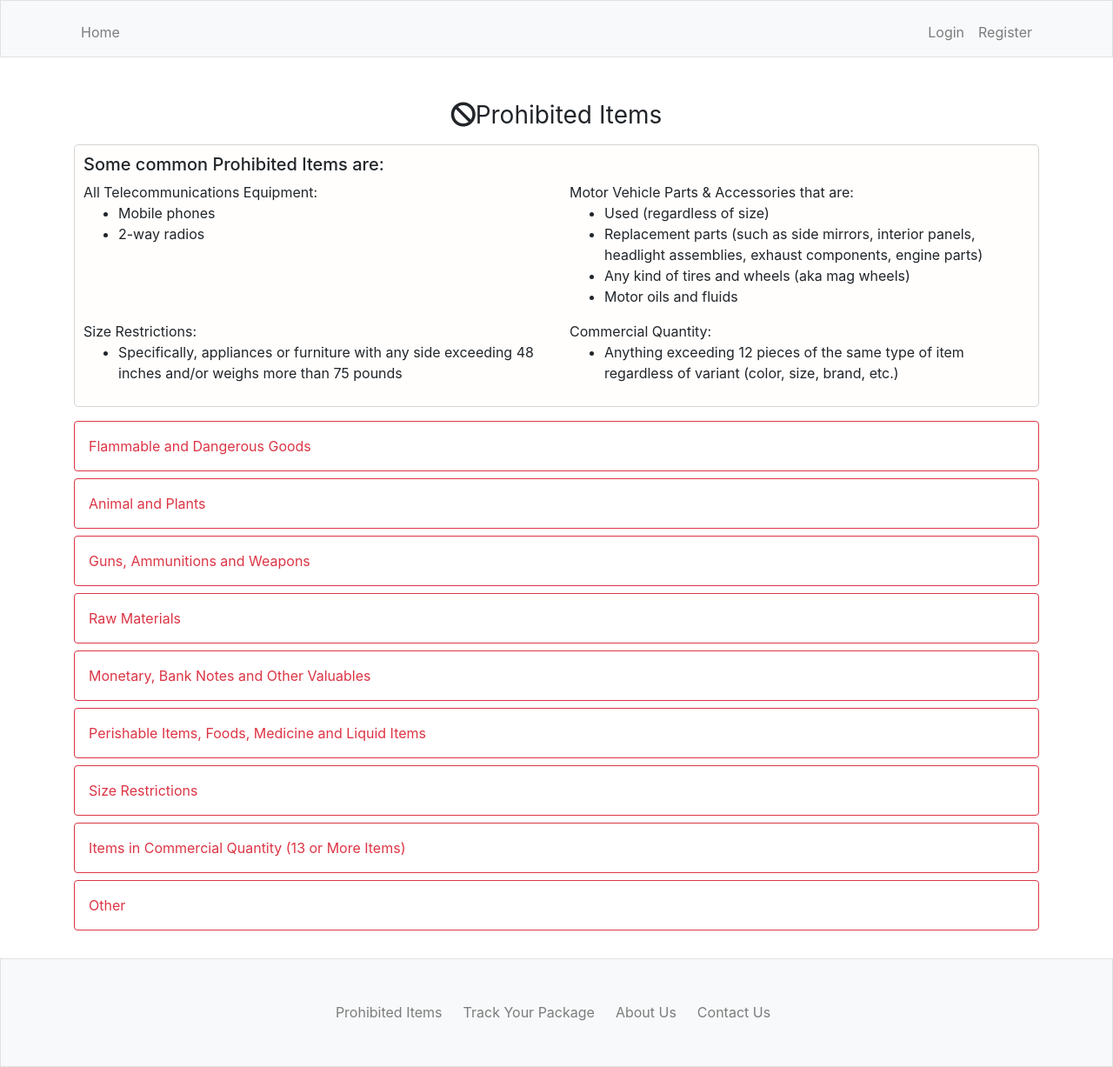
After one commit to fm-donahue/flask-ol-shop, a Flask app: page /prohibited_items in a window 1280 px wide. The commit adds this page. Shown: the whole page at 87% size. Run offline with Flask 2, Linux system fonts and the light colour scheme; some libraries are stand-ins or nearby versions.

Commit message:
Add main pages

```diff
--- a/shop_cart/__init__.py
+++ b/shop_cart/__init__.py
@@ -39,11 +39,13 @@ def create_app(config_class=Config):
     admin.init_app(app)
     login_manager.init_app(app)
 
+    from shop_cart.main.views import main
     from shop_cart.carts.views import carts
     from shop_cart.users.views import users
     from shop_cart.shipments.views import ship
     from shop_cart.errors.handlers import errors
 
+    app.register_blueprint(main)
     app.register_blueprint(users)
     app.register_blueprint(carts)
     app.register_blueprint(ship)
--- /dev/null
+++ b/shop_cart/main/views.py
@@ -0,0 +1,23 @@
+from flask import Blueprint, render_template
+
+main = Blueprint('main', __name__)
+
+
+@main.route('/', methods=['GET'])
+def home():
+    return render_template('home.html')
+
+
+@main.route('/about_us', methods=['GET'])
+def about():
+    return render_template('about.html')
+
+
+@main.route('/contact_us', methods=['GET'])
+def contact():
+    return render_template('contact.html')
+
+
+@main.route('/prohibited_items', methods=['GET'])
+def prohibited():
+    return render_template('prohibited.html')
--- a/shop_cart/templates/layout.html
+++ b/shop_cart/templates/layout.html
@@ -18,7 +18,6 @@
         <!--Font Awesome Icon Kit-->
         <script src="https://kit.fontawesome.com/7f901e9e41.js"></script>
 
-        <title>Shop Cart:</title>
     </head>
     <body>
         <div id="page-container">
@@ -29,10 +28,10 @@
                             <span class="navbar-toggler-icon"></span>
                         </button>
                         <div class="collapse navbar-collapse" id="navbar">
+                            <ul class="navbar-nav mr-auto mt-2">
+                                <li class="nav-item"><a class="nav-link" href="{{ url_for('main.home') }}">Home</a></li>
+                            </ul>
                             {% if current_user.is_authenticated %}
-                                <ul class="navbar-nav mr-auto mt-2">
-                                    <li class="nav-item"><a class="nav-link" href="{{ url_for('carts.cart') }}">Home</a></li>
-                                </ul>
                                 <ul class="navbar-nav ml-auto mt-2">
                                     <li class="nav-item"><a class="nav-link" href="{{ url_for('users.account') }}">Account</a></li>
                                     <li class="nav-item"><a class="nav-link" href="{{ url_for('users.logout') }}">Logout</a></li>
@@ -69,10 +68,10 @@
                 <nav class="navbar navbar-expand-md navbar-light bg-light border">
                     <div class="container">
                         <ul id="navbar_footer" class="navbar-nav mx-auto">
-                            <li class="nav-item mr-2"><a class="nav-link" href="#">Prohibited Items</a></li>
-                            <li class="nav-item mr-2"><a class="nav-link" href="#">Track Your Package</a></li>
-                            <li class="nav-item mr-2"><a class="nav-link" href="#">About Us</a></li>
-                            <li class="nav-item mr-2"><a class="nav-link" href="#">Contact Us</a></li>
+                            <li class="nav-item mr-2"><a class="nav-link" href="{{ url_for('main.prohibited') }}">Prohibited Items</a></li>
+                            <li class="nav-item mr-2"><a class="nav-link" href="https://www.johnnyaircargotracking.com/" target="_blank">Track Your Package</a></li>
+                            <li class="nav-item mr-2"><a class="nav-link" href="{{ url_for('main.about') }}">About Us</a></li>
+                            <li class="nav-item mr-2"><a class="nav-link" href="{{ url_for('main.contact') }}">Contact Us</a></li>
                         </ul>
                     </div>
                 </nav>
--- /dev/null
+++ b/shop_cart/templates/prohibited.html
@@ -0,0 +1,155 @@
+{% extends "layout.html" %}
+
+
+{% block title %}
+    Prohibited Items
+{% endblock %}
+
+{% block content %}
+<div class="container">
+    <h3 class="mb-3 font-weight-normal text-center"><i class="fas fa-ban"></i>Prohibited Items</h3>
+    <div class="mb-3" id="common_items">
+        <h5>Some common Prohibited Items are:</h5>
+        <div class="row">
+            <div class="col-lg">
+                All Telecommunications Equipment:
+                <ul>
+                    <li>Mobile phones</li>
+                    <li>2-way radios</li>
+                </ul>
+            </div>
+            <div class="col">
+                Motor Vehicle Parts & Accessories that are:
+                <ul>
+                    <li>Used (regardless of size)</li>
+                    <li>Replacement parts (such as side mirrors, interior panels, headlight assemblies, exhaust components, engine parts)</li>
+                    <li>Any kind of tires and wheels (aka mag wheels)</li>
+                    <li>Motor oils and fluids</li>
+                </ul>
+            </div>
+        </div>
+        <div class="row">
+            <div class="col-lg">
+                Size Restrictions:
+                <ul>
+                    <li>Specifically, appliances or furniture with any side exceeding 48 inches and/or weighs more than 75 pounds</li>
+                </ul>
+            </div>
+            <div class="col">
+                Commercial Quantity:
+                <ul>
+                    <li>Anything exceeding 12 pieces of the same type of item regardless of variant (color, size, brand, etc.)</li>
+                </ul>
+            </div>
+        </div>
+    </div>
+    <a class="btn btn-outline-danger btn-block text-left prohibited_items p-3" data-toggle="collapse" href="#DangerousGoods" role="button" aria-expanded="false" aria-controls="DangerousGoods">
+        Flammable and Dangerous Goods
+        <div class="collapse mt-2" id="DangerousGoods">
+            <ul>
+                <li>Dangerous Goods or hazardous materials (corrosive, explosives, toxics, gasoline, motor oil, fluid or other substances).</li>
+                <li>Crossbows, arrows, swords and knives.</li>
+                <li>Knives with blades exceeding 7 inches in length.</li>
+                <li>Chemicals (including those in the California Proposition 65 list) and fertilizers.</li>
+                <li>Illegal drugs and narcotics.</li>
+                <li>All prescription drugs whether accompanied by a prescription or not
+                    Poisonous products and infectious substances.</li>
+                <li>Packages that are wet, leaking or that emit a strong odor of any kind.</li>
+                <li>All compressed gases (liquified, non-liquified, dissolved) in pressurized containers are deemed hazardous because of the high pressures inside the cylinders.</li>
+                <li>Spare/extra rechargeable batteries and Powerbanks.</li>
+                <li>Hazardous materials, hazardous waste, including, but not limited to used or unused needles (Hypodermic and any other kind), syringes, or other medical wastes.</li>
+                <li>Human or animal remains, corpses, organs, embryos, and body parts or cremated or disinterred human remains.</li>
+                <li>Anything labeled as Flammable.</li>
+            </ul>
+        </div>
+    </a>
+    <a class="btn btn-outline-danger btn-block text-left prohibited_items p-3" data-toggle="collapse" href="#AnimalsPlants" role="button" aria-expanded="false" aria-controls="AnimalsPlants">
+        Animal and Plants
+        <div class="collapse mt-2" id="AnimalsPlants">
+            <ul>
+                <li>Animals, such as birds, fish, reptiles, dead animals or animal that has been mounted.</li>
+                <li>Plants, plant materials, seeds, including cut flowers.</li>
+                <li>Animal products, human blood and urine samples.</li>
+            </ul>
+        </div>
+    </a>
+    <a class="btn btn-outline-danger btn-block text-left prohibited_items p-3" data-toggle="collapse" href="#Weapons" role="button" aria-expanded="false" aria-controls="Weapons">
+        Guns, Ammunitions and Weapons
+        <div class="collapse mt-2" id="Weapons">
+            <ul>
+                <li>Dynamite, gunpowder, ammunitions and other explosives, firearms and weapons of war, accessories, replicas and parts thereof.</li>
+                <li>All types of guns, including bullets and accessories, including Air Soft guns.</li>
+            </ul>
+        </div>
+    </a>
+    <a class="btn btn-outline-danger btn-block text-left prohibited_items p-3" data-toggle="collapse" href="#RawMaterials" role="button" aria-expanded="false" aria-controls="RawMaterials">
+        Raw Materials
+        <div class="collapse mt-2" id="RawMaterials">
+            <ul>
+                <li>Tobacco products (raw or finished, cigarettes, vapes, and all accessories).</li>
+                <li>Furs or carpets made of animal skin.</li>
+                <li>Any product made from animal hide or bone, including doggie treats and chew toys.</li>
+            </ul>
+        </div>
+    </a>
+    <a class="btn btn-outline-danger btn-block text-left prohibited_items p-3" data-toggle="collapse" href="#Monetary" role="button" aria-expanded="false" aria-controls="Monetary">
+        Monetary, Bank Notes and Other Valuables
+        <div class="collapse mt-2" id="Monetary">
+            <ul>
+                <li>Cash, credit card, ATM card, and passbook.</li>
+                <li>Articles of unusual value, such as priceless art, jewelry (including watches and costume jewelry), collectibles, and antiques.</li>
+                <li>Cultural artifacts, pottery, and ceramic tableware.</li>
+                <li>Cash, checks, coins, stamps, negotiable stocks, bonds, bank drafts, cash letters, and other negotiable instruments equivalent to cash.</li>
+                <li>Lottery tickets and gambling devices.</li>
+            </ul>
+        </div>
+    </a>
+    <a class="btn btn-outline-danger btn-block text-left prohibited_items p-3" data-toggle="collapse" href="#PerishableItems" role="button" aria-expanded="false" aria-controls="PerishableItems">
+        Perishable Items, Foods, Medicine and Liquid Items
+        <div class="collapse mt-2" id="PerishableItems">
+            <ul>
+                <li>Perishable goods that require refrigeration.</li>
+                <li>Alcohol or alcoholic beverages exceeding 2 bottles.</li>
+            </ul>
+        </div>
+    </a>
+    <a class="btn btn-outline-danger btn-block text-left prohibited_items p-3" data-toggle="collapse" href="#SizeRestriction" role="button" aria-expanded="false" aria-controls="SizeRestriction">
+        Size Restrictions
+        <div class="collapse mt-2" id="SizeRestriction">
+            <ul>
+                <li>Specifically, appliances or furniture with any side exceeding 48 inches and/or weighs more than 75 pounds.</li>
+            </ul>
+        </div>
+    </a>
+    <a class="btn btn-outline-danger btn-block text-left prohibited_items p-3" data-toggle="collapse" href="#CommercialQty" role="button" aria-expanded="false" aria-controls="CommercialQty">
+        Items in Commercial Quantity (13 or More Items)
+        <div class="collapse mt-2" id="CommercialQty">
+            LiloShipping will only process a maximum of 12 pieces of the same item per transaction. LiloShipping will not process items in commercial quantities. The Philippine Bureau of Customs (B.O.C.) defines commercial quantities as 13 pieces or more of the same item.
+
+            <br>Example:
+
+            <ul>
+                <li>15 bags of different colors and brands are considered 15 pieces of the same kind of item (bags) and is therefore considered commercial quantity;</li>
+                <li>20 pairs of shoes of different sizes and brands, are considered 20 pieces of the same kind of item (shoes), and is therefore considered a commercial quantity.</li>
+            </ul>
+        </div>
+    </a>
+    <a class="btn btn-outline-danger btn-block text-left prohibited_items p-3" data-toggle="collapse" href="#Other" role="button" aria-expanded="false" aria-controls="Other">
+        Other
+        <div class="collapse mt-2" id="Other">
+            <ul>
+                <li>Counterfeit goods like, but not limited to fake branded bags, shoes, etc.</li>
+                <li>Large appliances and home furniture.</li>
+                <li>Appliances, regardless of size, with compressors.</li>
+                <li>Sex toys and all related paraphernalia (pornographic material, anything that is obscene in nature).</li>
+                <li>Clothes or items bearing any verses of the Quran.</li>
+                <li>Video machines (VCR, DVD players, Blu-Ray players) except video game systems.</li>
+                <li>Documents of any kind such as letters and mail.</li>
+                <li>Batik sarong.</li>
+                <li>All Auto Parts & Accessories.</li>
+                <li>All Telecommunications Equipment (e.g. mobile phones, 2-way radios).</li>
+            </ul>
+        </div>
+    </a>
+</div>
+{% endblock %}
```
Also changed, not shown: shop_cart/templates/about.html (added, +16 -0 lines), shop_cart/templates/contact.html (added, +16 -0 lines), shop_cart/templates/home.html (added, +58 -0 lines), shop_cart/main/__init__.py (added).
